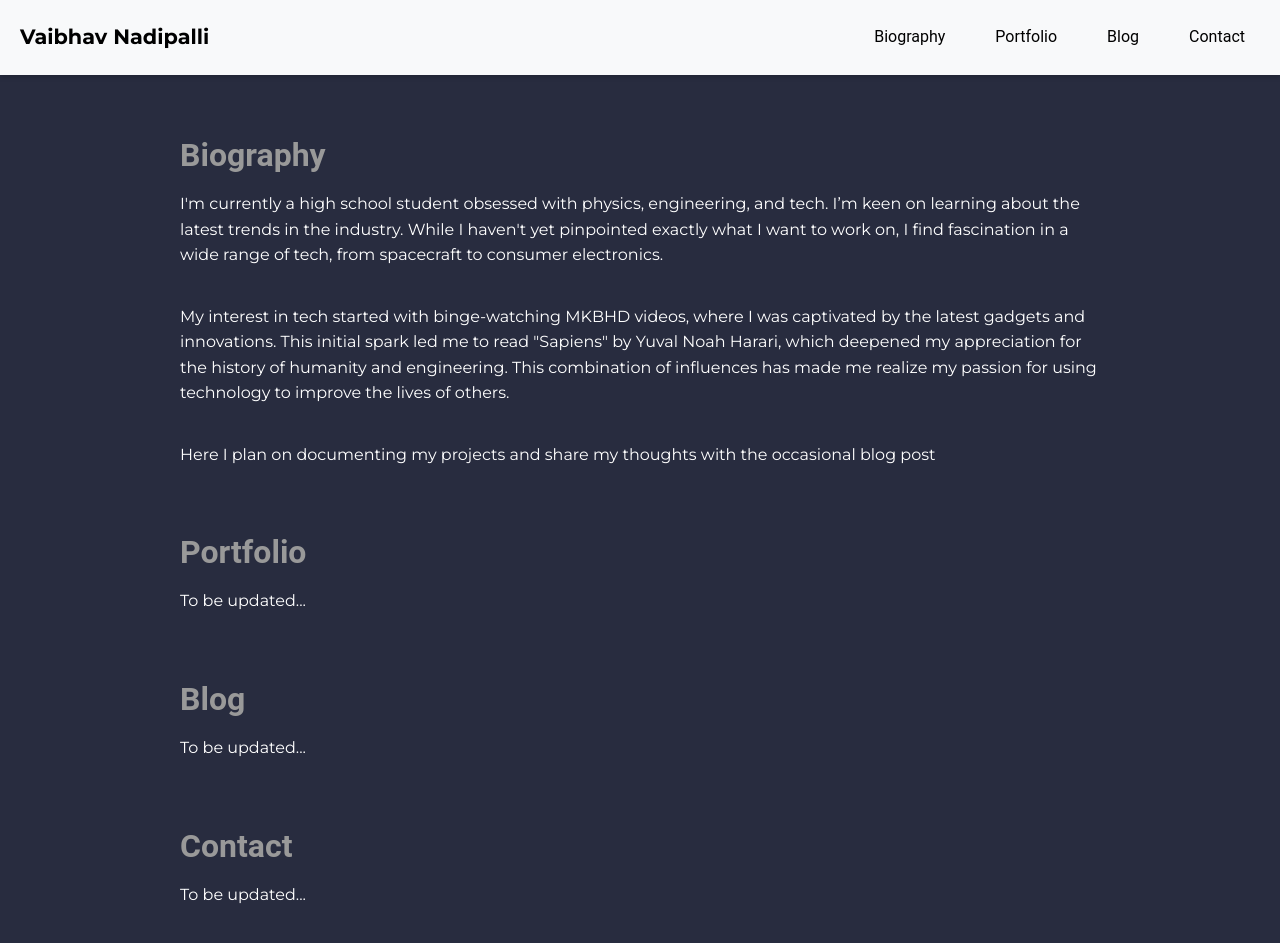
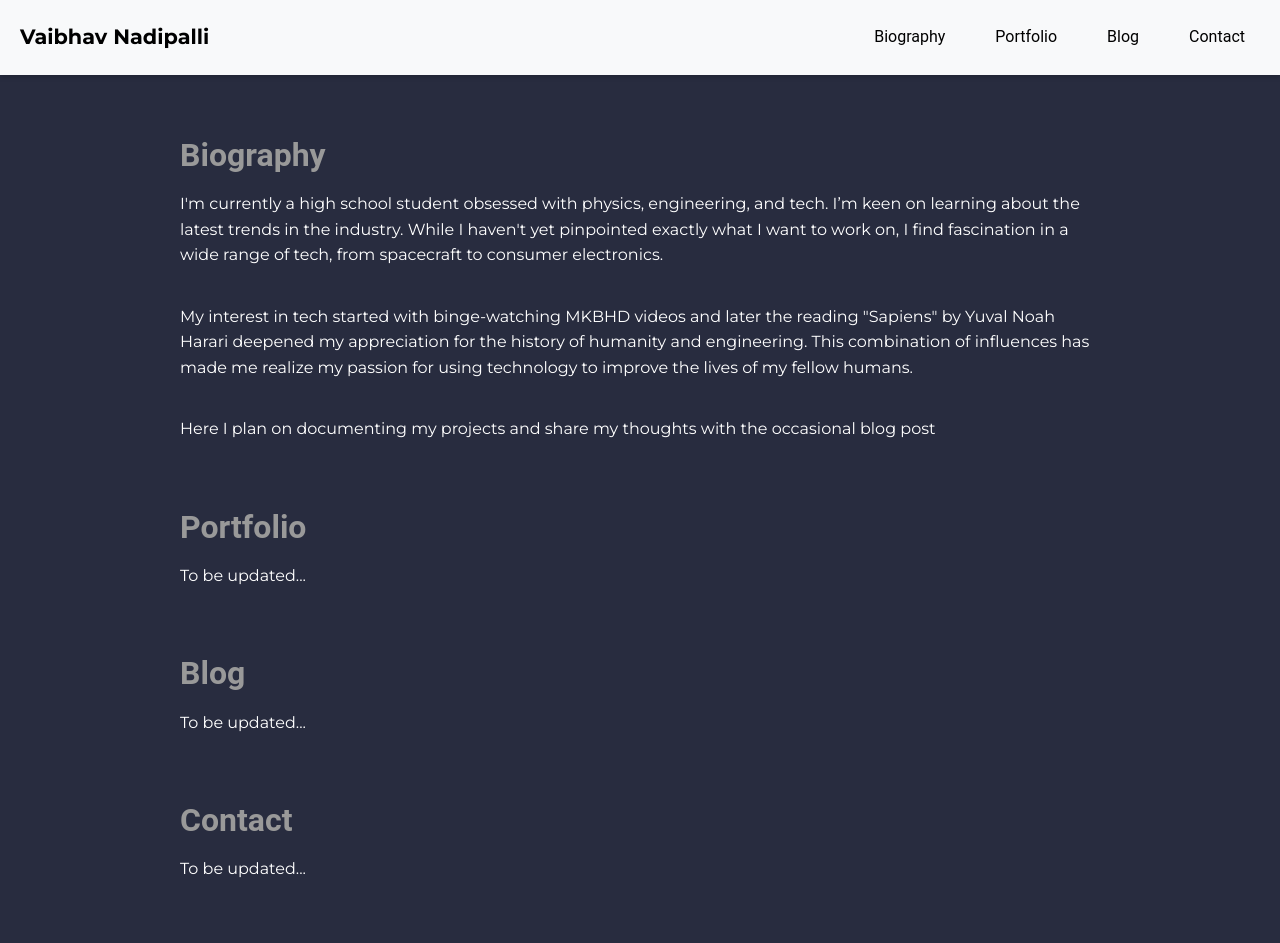
Before and after one commit to Vaibhav-Nadipalli/vaibhav-nadipalli.github.io, a Jekyll site: the page built from index.markdown, in a window 1280 px wide and 987 px high. Shown: the top 943 px of the window. Built offline with Jekyll 4.4.1, drawn with Linux system fonts in a browser that asks for light colours.

Commit message:
Update default.html

```diff
--- a/_layouts/default.html
+++ b/_layouts/default.html
@@ -30,7 +30,7 @@
             <h2 class="section-title">Biography</h2>
             <p>I'm currently a high school student obsessed with physics, engineering, and tech. I’m keen on learning about the latest trends in the industry. While I haven't yet pinpointed exactly what I want to work on, I find fascination in a wide range of tech, from spacecraft to consumer electronics.</p>
             <br>
-            <p>My interest in tech started with binge-watching MKBHD videos, where I was captivated by the latest gadgets and innovations. This initial spark led me to read "Sapiens" by Yuval Noah Harari, which deepened my appreciation for the history of humanity and engineering. This combination of influences has made me realize my passion for using technology to improve the lives of others.</p>
+            <p>My interest in tech started with binge-watching MKBHD videos and later the reading "Sapiens" by Yuval Noah Harari deepened my appreciation for the history of humanity and engineering. This combination of influences has made me realize my passion for using technology to improve the lives of my fellow humans.</p>
             <br>
             <p> Here I plan on documenting my projects and share my thoughts with the occasional blog post</p>
         </section>
```
